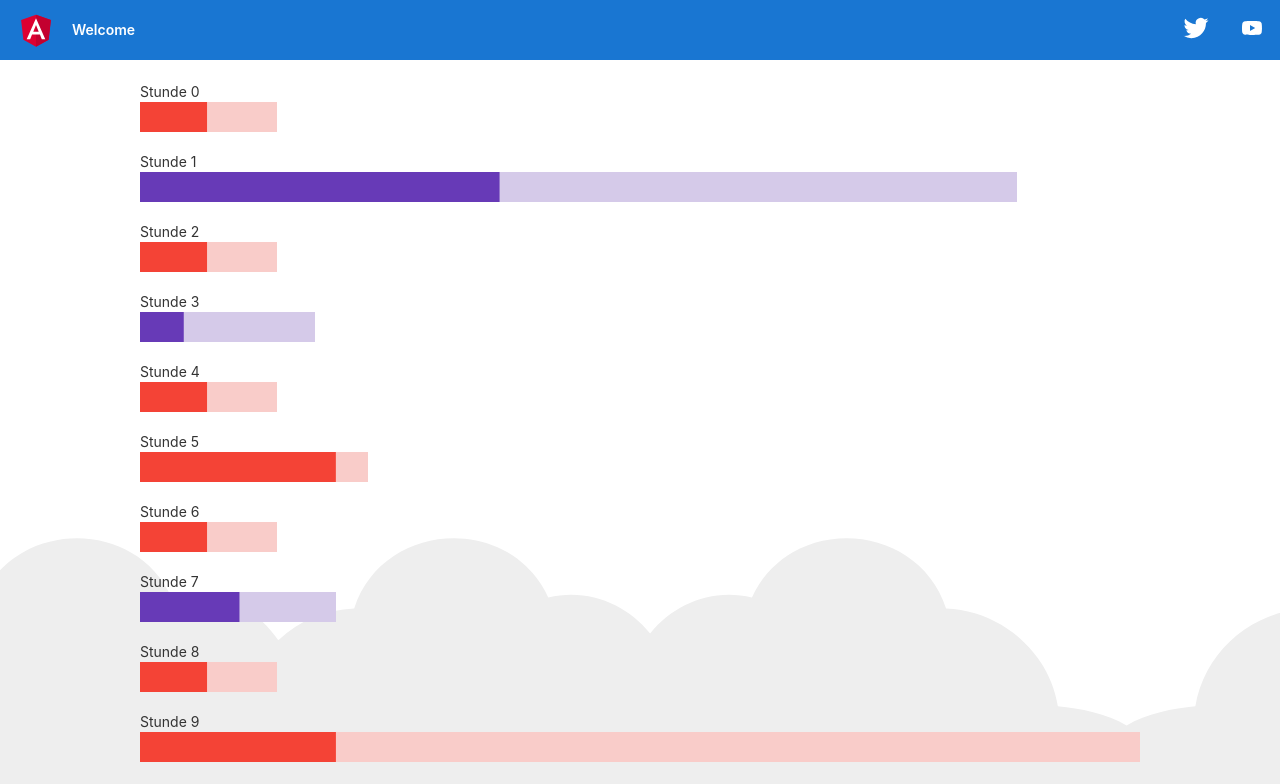
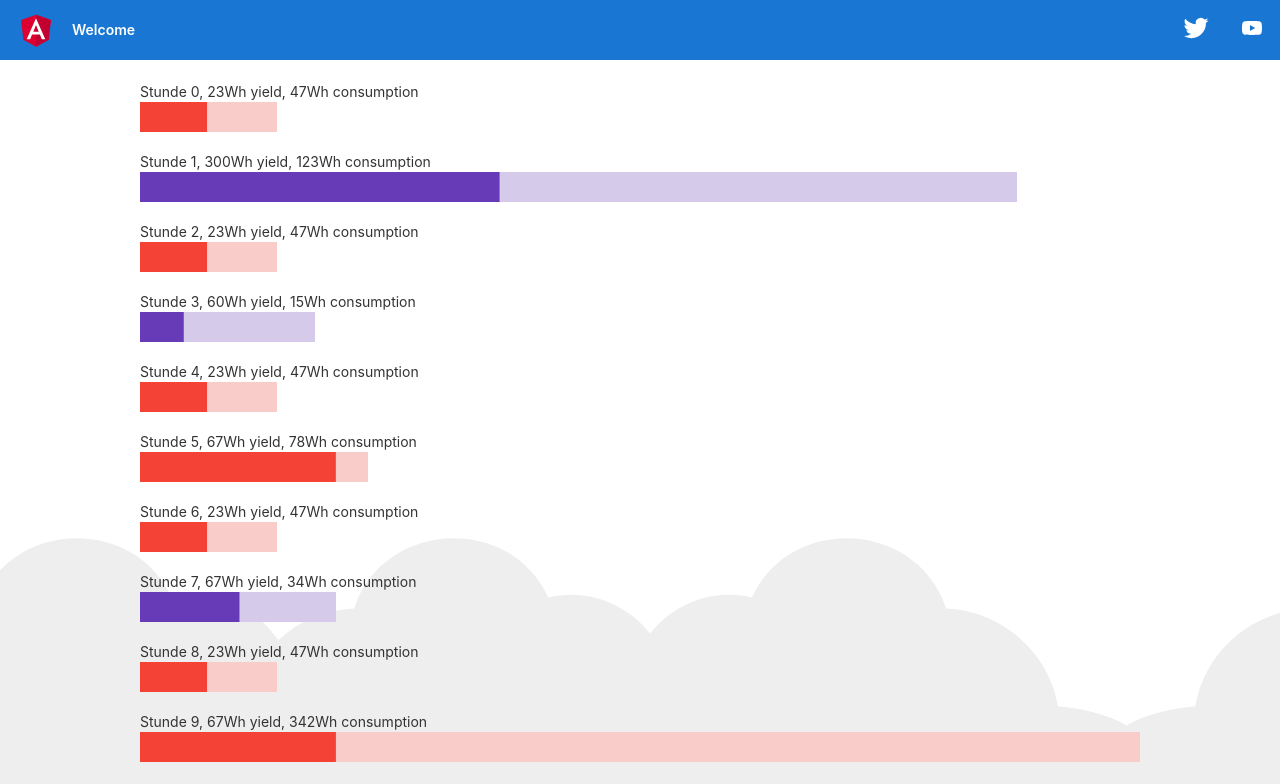
Before and after one commit to zbindenp/PV-Eigenverbrauch-Optimizer, an Angular app in the folder pvoptimizer/: page / in a window 1280 px wide. Shown: the top 784 px of the page. Built offline with nearby package versions, Linux system fonts and the light colour scheme; data requests are answered from the project's data file.

Commit message:
show values

```diff
--- a/pvoptimizer/src/app/hour/hour.component.html
+++ b/pvoptimizer/src/app/hour/hour.component.html
@@ -1,5 +1,5 @@
 <div style="width:1000px">
-Stunde {{hour}}<br>
+Stunde {{hour}}, {{yield}}Wh yield, {{consumption}}Wh consumption<br>
 <mat-progress-bar [ngStyle]="barWidth()"
     class="progressbar"
     [color]="progressbarColor()"
```
